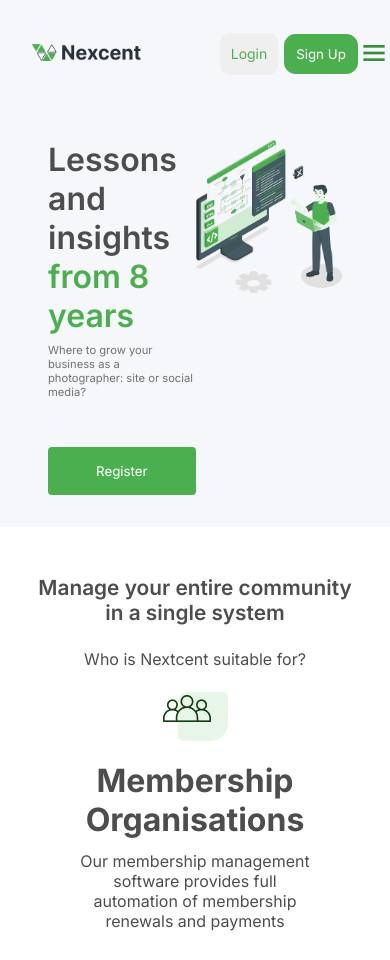
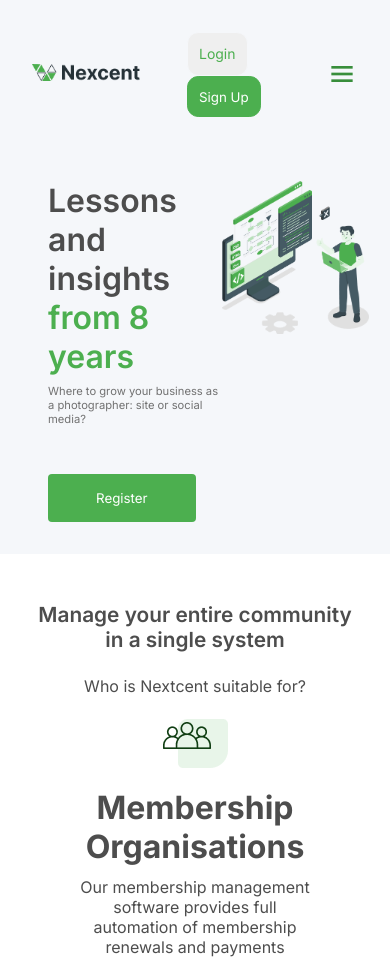
Before and after one commit to Mustaphamexy/nexcent-, a plain HTML site: page index.html in a window 390 px wide. Shown: the top 960 px of the page. Drawn offline with nearby package versions, Linux system fonts and the light colour scheme; a web font is replaced by a local one.

Commit message:
nav fixed

```diff
--- a/index.html
+++ b/index.html
@@ -27,8 +27,8 @@
             <div class="reg-buttons">
                 <button class="login-btn btn" href="http://">Login</button>
                 <button class="signup-btn btn">Sign Up</button>
-                <i class='bx bx-menu'></i>
             </div>
+            <i class='bx bx-menu'></i>
         </nav>
     </header>
     <main>
--- a/style.css
+++ b/style.css
@@ -6,6 +6,7 @@
     padding: 0;
     box-sizing: border-box;
     font-family: 'Inter', sans-serif;
+    overflow-x: hidden;
 }
 
 body {
@@ -74,7 +75,7 @@ ul li a.active {
     border: 1px solid #388E3B;
 }
 
-.reg-buttons i {
+nav i {
     display: none;
 }
 
@@ -85,6 +86,7 @@ ul li a.active {
     justify-content: space-between;
     padding: 0 4rem;
     margin: 4rem 8rem;
+    width: 100%;
 }
 
 .hero-text h1 {
@@ -308,6 +310,7 @@ ul li a.active {
 .marketing-box{
     position: relative;
     text-align: center;
+    overflow: visible;
 }
 
 .marketing-content  {
@@ -433,7 +436,7 @@ footer {
         display: none;
     }
 
-    .reg-buttons i {
+   nav i {
       display: inline-flex;
       font-size: 2rem;
       /* padding-top: .7rem; */
@@ -559,15 +562,11 @@ footer {
 
     .reg-buttons {
         align-items: center;
-        position: relative;
     }
 
-    .reg-buttons i {
-        position: absolute;
-        display: inline-flex;
+   nav i {
         font-size: 2rem;
         color: #388E3B;
-        top: .3rem;
     }
 
     .hero-container {
@@ -581,7 +580,7 @@ footer {
 
     .hero-img img {
         margin-right: 0;
-        width: 100%;
+        width: 80%;
     }
 
     .community-container {
```
